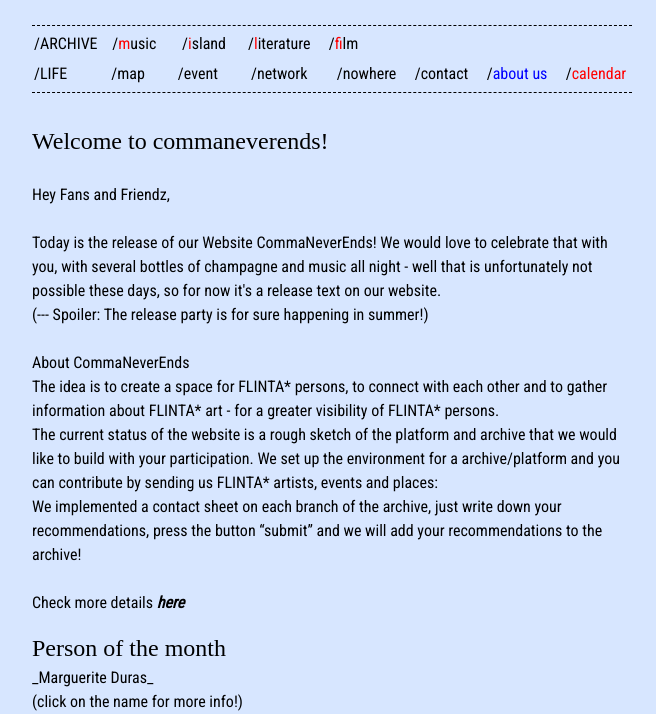
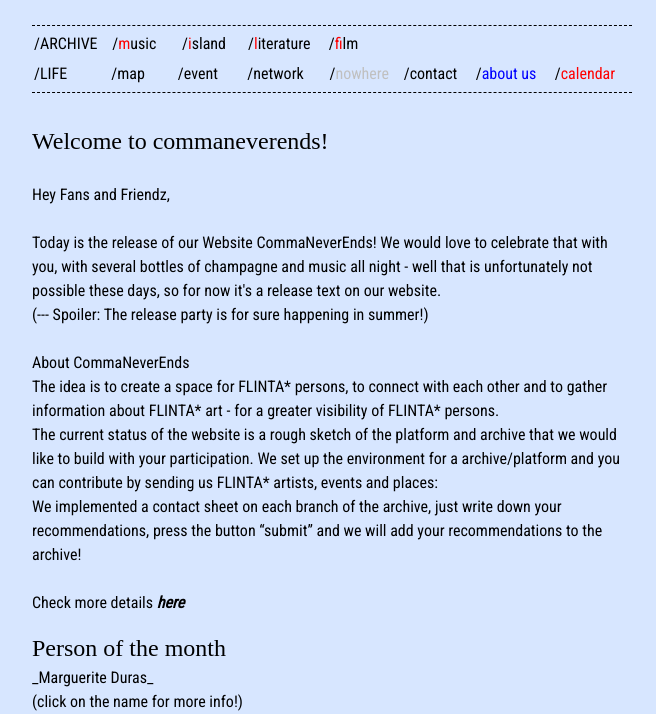
Before and after one commit to jeonghihi/commaneverends.github.io, a Jekyll site: the page built from index.md, in a window 1280 px wide. Shown: the top 714 px of the page, without its empty margins (308-964 px from the left). Built offline with Jekyll 4.4.1, drawn with Linux system fonts in a browser that asks for light colours; some web fonts are replaced; grey boxes are pictures that could not be loaded.

Commit message:
Update header.html

```diff
--- a/_includes/header.html
+++ b/_includes/header.html
@@ -16,9 +16,9 @@
 	<div id="menu2" style="margin:2px; width:100%;">
 		<ul><a href="/#">/LIFE &nbsp;&nbsp;&nbsp;&nbsp;&nbsp;&nbsp;&nbsp;&nbsp;&nbsp;&nbsp;</a>
 		<a href="/map/">/map &nbsp;&nbsp;&nbsp;&nbsp;&nbsp;&nbsp;&nbsp;</a>
-		<a href="/event/">/event &nbsp;&nbsp;&nbsp;&nbsp;&nbsp;&nbsp;&nbsp;</a>
-		<a href="/network/">/network &nbsp;&nbsp;&nbsp;&nbsp;&nbsp;&nbsp;</a>
-		<a href="https://wedo.org/feminist-solidarity-for-a-collective-response-to-covid-19/" target="_blank">/nowhere &nbsp;&nbsp;&nbsp;</a>
+		<a href="/event/">/event &nbsp;&nbsp;&nbsp;&nbsp;&nbsp;&nbsp;</a>
+		<a href="/network/">/network &nbsp;&nbsp;&nbsp;&nbsp;&nbsp;</a>
+		<a href="https://wedo.org/feminist-solidarity-for-a-collective-response-to-covid-19/" target="_blank">/<span style="color: silver">nowhere</span>&nbsp;&nbsp;&nbsp;</a>
 		<a href="/contact/">/contact &nbsp;&nbsp;&nbsp;</a>
 		<a href="/about/">/<span style="color: blue">about us</span> &nbsp;&nbsp;&nbsp;</a>
 		<a href="/calendar/">/<span style="color: red">calendar</span></a>
```
